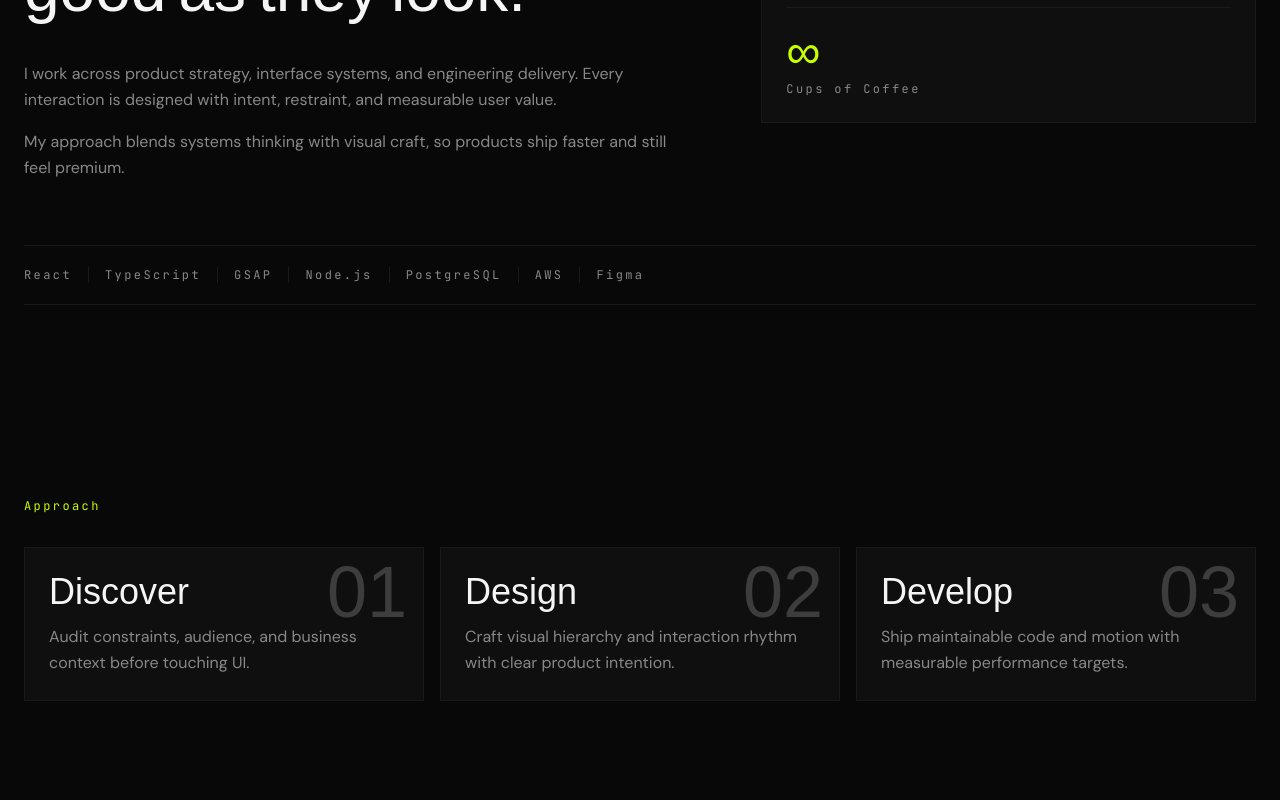
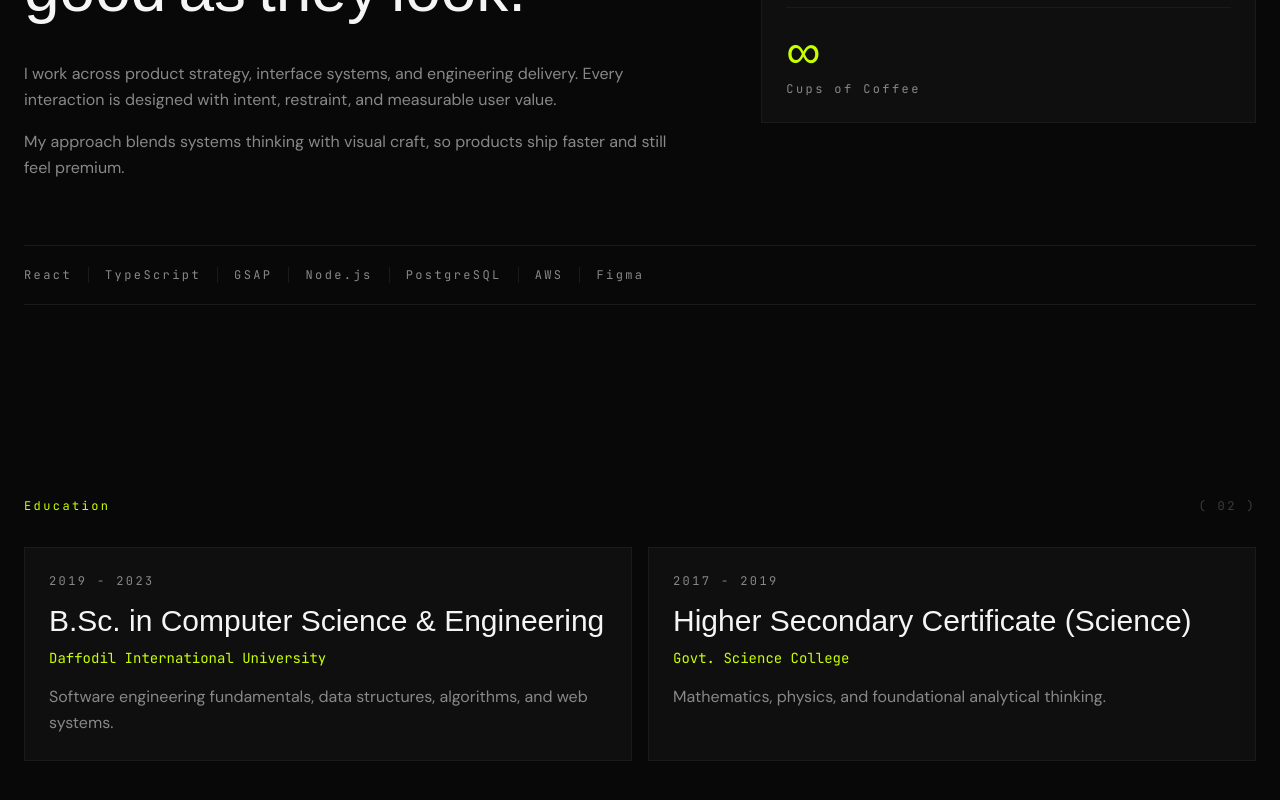
Before and after one commit to Rabiul35790/My-react-portfolio, a React (Vite) app: page / in a window 1280 px wide. Shown: the part 1952-2752 px from the top of the page. Built offline with nearby package versions, Linux system fonts and the light colour scheme; a web font is replaced by a local one.

Commit message:
educatio design done

```diff
--- a/src/components/Navbar.tsx
+++ b/src/components/Navbar.tsx
@@ -5,6 +5,7 @@ const links = [
   { href: "/#home", label: "Home", match: "home" },
   { href: "/#work", label: "Work", match: "work" },
   { href: "/#about", label: "About", match: "about" },
+  { href: "/#education", label: "Education", match: "education" },
   { href: "/#contact", label: "Contact", match: "contact" }
 ];
 
@@ -32,7 +33,9 @@ export function Navbar() {
 
         <nav className="hidden items-center gap-9 md:flex">
           {links.map((item) => {
-            const active = inWork ? item.match === "work" : location.hash.includes(item.match) || (location.pathname === "/" && item.match === "home" && !location.hash);
+            const active = inWork
+              ? item.match === "work"
+              : location.hash.includes(item.match) || (location.pathname === "/" && item.match === "home" && !location.hash);
             return (
               <Link
                 key={item.label}
--- /dev/null
+++ b/src/data/education.ts
@@ -0,0 +1,21 @@
+export type EducationItem = {
+  degree: string;
+  institute: string;
+  period: string;
+  focus: string;
+};
+
+export const education: EducationItem[] = [
+  {
+    degree: "B.Sc. in Computer Science & Engineering",
+    institute: "Daffodil International University",
+    period: "2019 - 2023",
+    focus: "Software engineering fundamentals, data structures, algorithms, and web systems."
+  },
+  {
+    degree: "Higher Secondary Certificate (Science)",
+    institute: "Govt. Science College",
+    period: "2017 - 2019",
+    focus: "Mathematics, physics, and foundational analytical thinking."
+  }
+];
--- a/src/pages/HomePage.tsx
+++ b/src/pages/HomePage.tsx
@@ -1,6 +1,7 @@
 import { Marquee } from "../components/Marquee";
 import { AboutSection } from "../sections/AboutSection";
 import { ContactSection } from "../sections/ContactSection";
+import { EducationSection } from "../sections/EducationSection";
 import { HeroSection } from "../sections/HeroSection";
 import { ProcessSection } from "../sections/ProcessSection";
 import { WorkSection } from "../sections/WorkSection";
@@ -12,6 +13,7 @@ export default function HomePage() {
       <Marquee />
       <WorkSection />
       <AboutSection />
+      <EducationSection />
       <ProcessSection />
       <ContactSection />
     </>
--- /dev/null
+++ b/src/sections/EducationSection.tsx
@@ -0,0 +1,53 @@
+import { useLayoutEffect, useRef } from "react";
+import gsap from "gsap";
+import { ScrollTrigger } from "gsap/ScrollTrigger";
+import { education } from "../data/education";
+
+gsap.registerPlugin(ScrollTrigger);
+
+export function EducationSection() {
+  const ref = useRef<HTMLElement | null>(null);
+
+  useLayoutEffect(() => {
+    if (!ref.current) {
+      return;
+    }
+
+    const ctx = gsap.context(() => {
+      gsap.from(".education-item", {
+        y: 60,
+        opacity: 0,
+        duration: 0.9,
+        ease: "power3.out",
+        stagger: 0.12,
+        scrollTrigger: {
+          trigger: ref.current,
+          start: "top 85%",
+          once: true
+        }
+      });
+    }, ref);
+
+    return () => ctx.revert();
+  }, []);
+
+  return (
+    <section id="education" ref={ref} className="mx-auto w-full max-w-7xl px-6 py-24">
+      <div className="mb-8 flex items-center justify-between">
+        <p className="font-mono text-label text-primary">Education</p>
+        <p className="font-mono text-label text-text3">( {education.length.toString().padStart(2, "0")} )</p>
+      </div>
+
+      <div className="grid gap-4 md:grid-cols-2">
+        {education.map((item) => (
+          <article key={`${item.degree}-${item.institute}`} className="education-item border border-border bg-surface p-6">
+            <p className="font-mono text-label text-text2">{item.period}</p>
+            <h3 className="mt-3 font-display text-3xl leading-tight text-text1">{item.degree}</h3>
+            <p className="mt-2 font-mono text-sm text-primary">{item.institute}</p>
+            <p className="mt-4 font-body text-base leading-relaxed text-text2">{item.focus}</p>
+          </article>
+        ))}
+      </div>
+    </section>
+  );
+}
```
